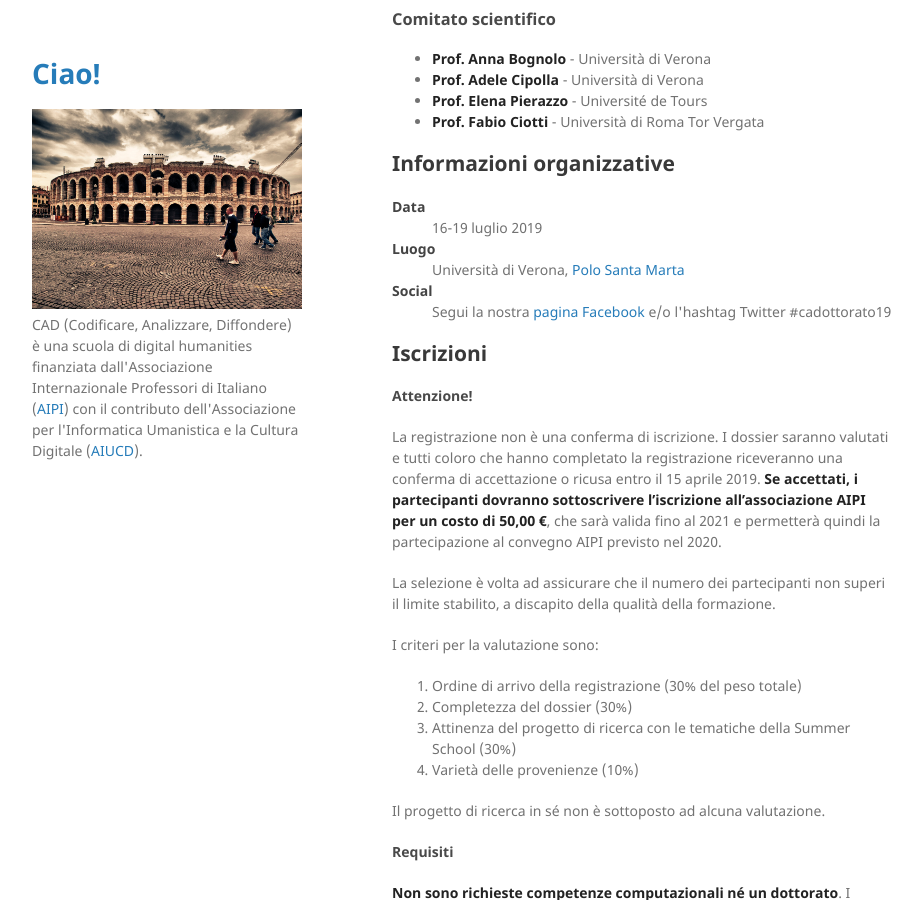
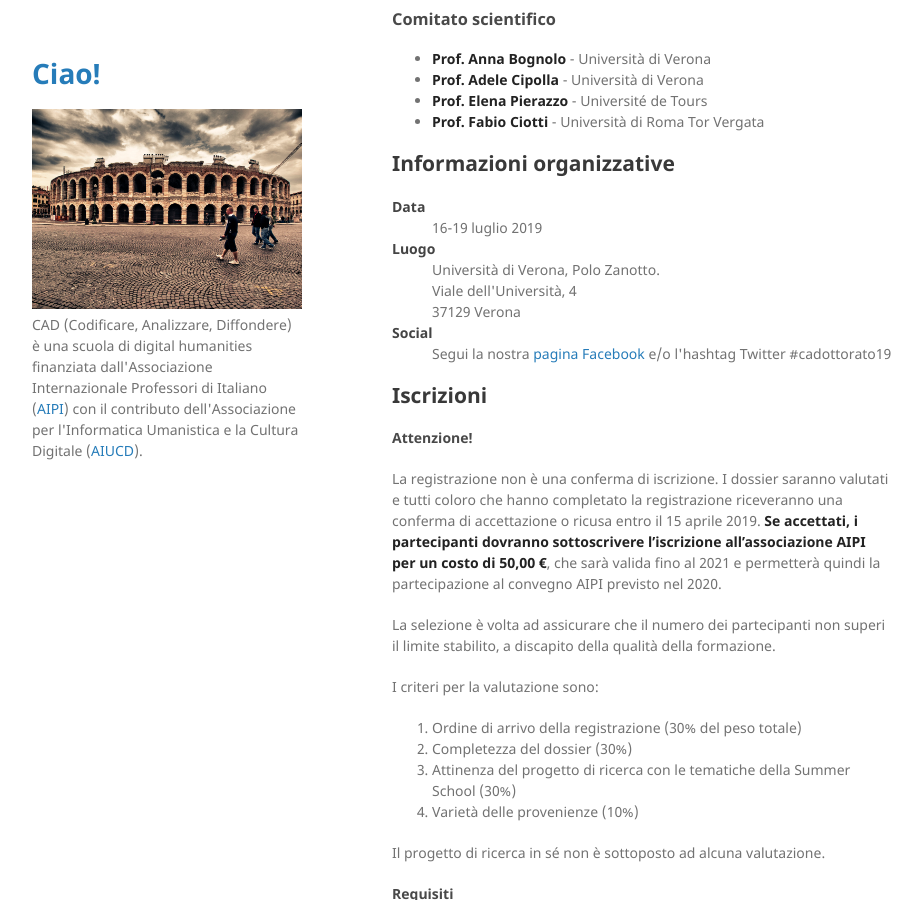
Before and after one commit to CADottorato/sito, a Jekyll site: the page built from index.md, in a window 1280 px wide and 900 px high, scrolled down 1885 px. Shown: the whole window, without its empty margins (178-1100 px from the left). Built offline with Jekyll 4.4.1, drawn with Linux system fonts in a browser that asks for light colours.

Commit message:
update location

```diff
--- a/index.md
+++ b/index.md
@@ -105,7 +105,7 @@ Le competenze dei formatori, abbinate alle conoscenze di Informatica Umanistica,
 <dt>Data</dt>
 <dd>16-19 luglio 2019</dd>
 <dt>Luogo</dt>
-<dd>Università di Verona, <a href="http://comunicazione.univr.it/santamarta/index.html" target="_blank" title="Opens in new tab">Polo Santa Marta</a></dd>
+<dd>Università di Verona, Polo Zanotto.<br/>Viale dell'Università, 4<br/>37129 Verona </dd>
 <!--<dt>Locandina pubblicitaria</dt>
 <dd><a href="https://raw.githubusercontent.com/CADottorato/sito/master/assets/img/CAD-Locandina.jpg" target="_blank" title="Opens in new tab">Download</a> (318 KB)</dd>-->
 <dt>Social</dt>
```
